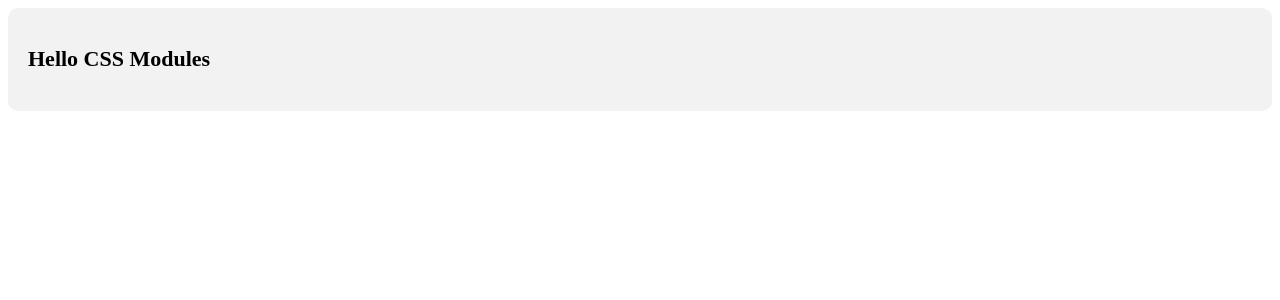
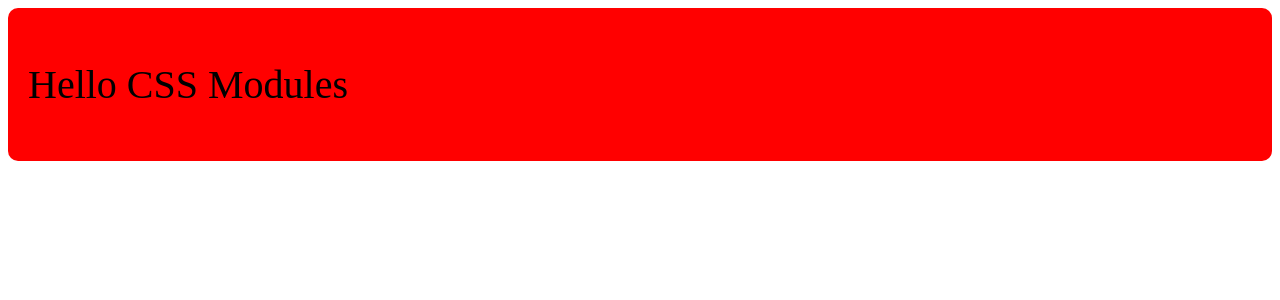
Before and after one commit to Bhavya2065/React-Js, a React (Vite) app in the folder Basic React/: page / in a window 1280 px wide. Shown: the top 300 px of the page. Built offline with nearby package versions, Linux system fonts and the light colour scheme.

Commit message:
inline css and External css

```diff
--- a/Basic React/src/Card.jsx
+++ b/Basic React/src/Card.jsx
@@ -2,10 +2,12 @@ import styles from './card.module.css'
 
 function Card() {
   return (
-    <div className={styles.box}>
-        <h2 className={styles.title}>Hello CSS Modules</h2>
+    <div className={styles.box} style={{background: "red"}}>
+        <h2 className={styles.title} style={{fontSize: "40px", fontWeight: "200"}}>Hello CSS Modules</h2>
     </div>
   )
 }
 
 export default Card
+
+// Note: Inline CSS apply first and the external CSS applies
```
